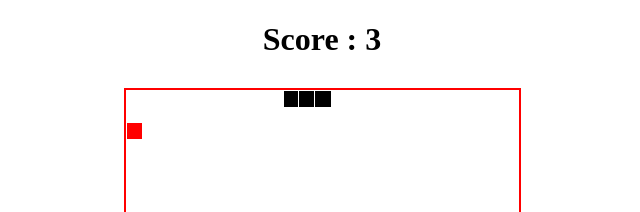
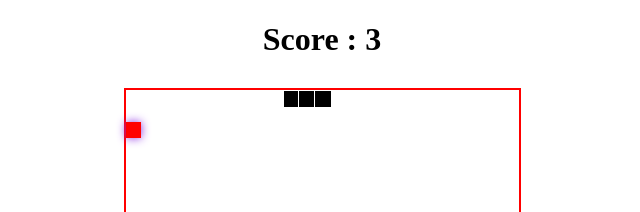
Before and after one commit to sergejmiroshnichenko/React_snake-game, a React (Create React App) app in the folder snake/: page / in a window 1280 px wide. Shown: the top 212 px of the page, without its empty margins (318-958 px from the left). Built offline with nearby package versions, Linux system fonts and the light colour scheme.

Commit message:
add animation food

```diff
--- a/snake/src/App.js
+++ b/snake/src/App.js
@@ -49,7 +49,7 @@ const App = () => {
                 } else {
                     setTimeout(() => {
                         return movement
-                    }, 5000)
+                    }, 500)
                     setIsPaused(isPaused)
                 }
             }
--- a/snake/src/index.css
+++ b/snake/src/index.css
@@ -20,7 +20,23 @@
   width: 4%;
   height: 4%;
   background: red;
-  border: 1px solid white;
+  box-shadow: 0 0 5px #730bd3;
+  animation: food 1s ease 0.2s infinite;
+}
+
+@keyframes food {
+  25%{
+    box-shadow: 0 0 10px blueviolet;
+  }
+  50%{
+    box-shadow: 0 0 5px blueviolet;
+  }
+  75%{
+    box-shadow: 0 0 10px blueviolet;
+  }
+  100%{
+    box-shadow: 0 0 5px blueviolet;
+  }
 }
 
 .footer{
```
